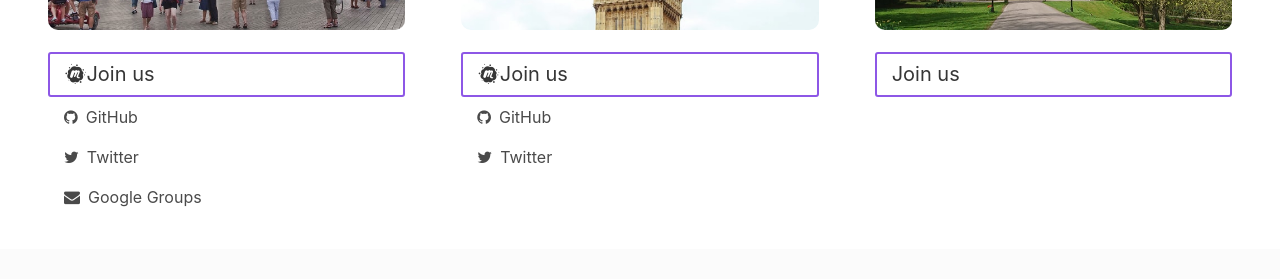
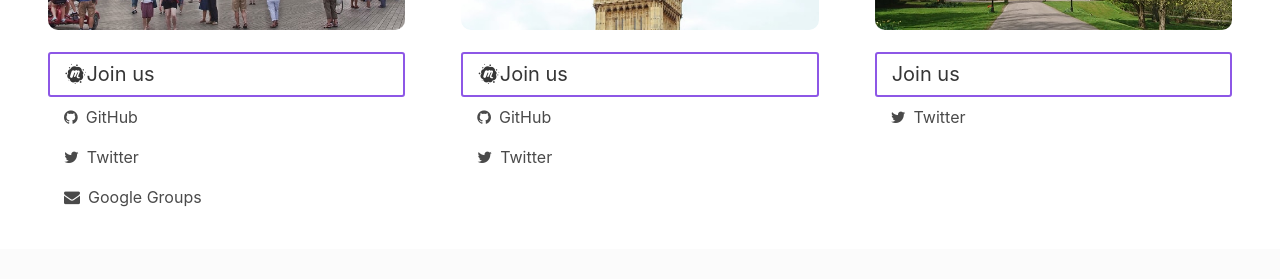
Before and after one commit to QueerCodeOrg/queercodeberlin.github.io, a Jekyll site: the page built from index.html, in a window 1280 px wide. Shown: the part 812-1091 px from the top of the page. Built offline with Jekyll 4.4.1, drawn with Linux system fonts in a browser that asks for light colours.

Commit message:
Add Queer Code Yorkshire's Twitter

```diff
--- a/index.html
+++ b/index.html
@@ -77,6 +77,9 @@
           <a class="button is-bordered is-rainbow" href="https://www.eventbrite.com/o/queer-code-yorkshire-15310069508">
             Join us
           </a>
+          <a class="navbar-item" href="https://twitter.com/QueerCodeYorks">
+            <i class="fa fa-twitter" aria-hidden="true"></i> Twitter
+          </a>
         </div>
       </div>
     </div>
```
